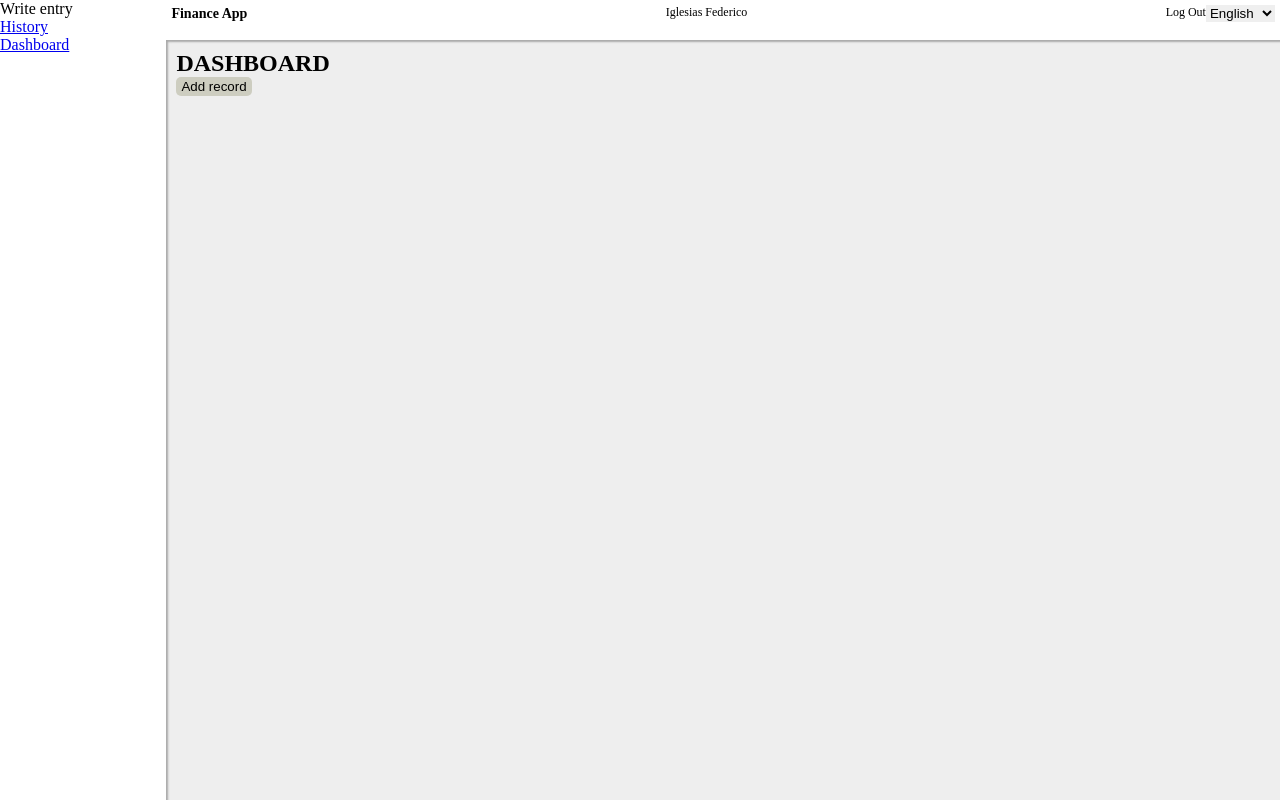
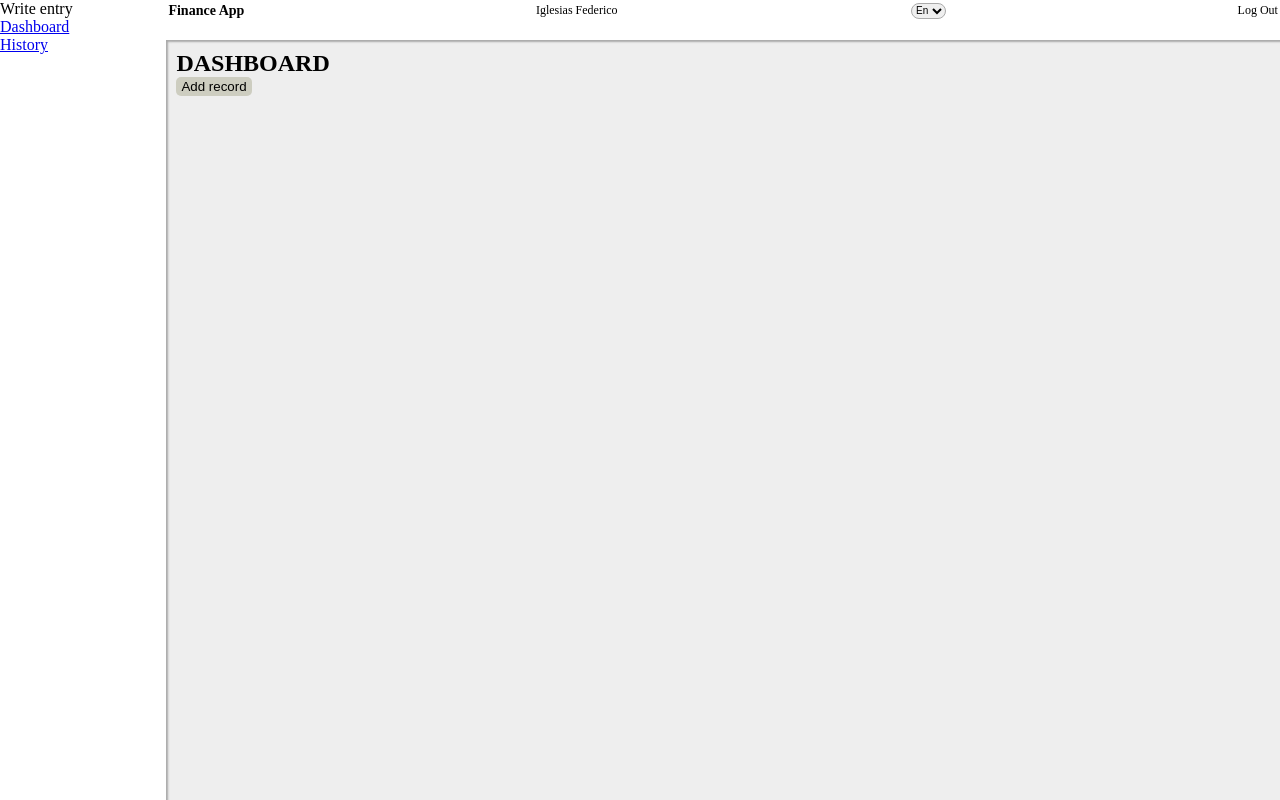
Before and after one commit to FedericoIglesias/arkanoid, a React (Vite) app in the folder finance-front/: page /dashboard in a window 1280 px wide. Built offline with nearby package versions, Linux system fonts and the light colour scheme.

Commit message:
addFewStyle

```diff
--- a/finance-front/src/app.tsx
+++ b/finance-front/src/app.tsx
@@ -1,8 +1,6 @@
-import { createContext, useState } from "react";
 import { Dashboard } from "./pages/dashboard";
 import "./index.css";
 import { History } from "./pages/history";
-import { Context } from "./vite-env";
 import { ValuesContext } from "./Context/valuesContext";
 import {
   createBrowserRouter,
--- a/finance-front/src/components/form.tsx
+++ b/finance-front/src/components/form.tsx
@@ -11,7 +11,6 @@ type Transaction = {
   categoryID: number;
   flowID: number;
 };
-
 
 const FormStyle = styled.form`
   background-color: ${PALETTE.SECONDARY};
@@ -57,8 +56,8 @@ export const Form = () => {
       body: JSON.stringify(transaction),
     })
       .then((response) => {
-        if (response.status !== 200){
-          alert(Error.RESPONSE[lenguage])
+        if (response.status !== 200) {
+          alert(Error.RESPONSE[lenguage]);
         }
       })
       .catch((err) => {
@@ -67,7 +66,10 @@ export const Form = () => {
   };
 
   const handleChange = (
-    e: ChangeEvent<HTMLInputElement> | ChangeEvent<HTMLSelectElement>
+    e:
+      | ChangeEvent<HTMLInputElement>
+      | ChangeEvent<HTMLSelectElement>
+      | ChangeEvent<HTMLTextAreaElement>
   ) => {
     switch (e.target.name) {
       case tags.AMOUNT[0]:
@@ -97,11 +99,15 @@ export const Form = () => {
         onChange={(e) => handleChange(e)}
       />
       <label htmlFor="description">{tags.DESCRIPTION[lenguage]}</label>
-      <input
-        type="text"
+      <textarea
+        rows={4}
+        cols={5}
+        maxLength={50}
+
         name={tags.DESCRIPTION[0]}
         id="transaction"
         onChange={(e) => handleChange(e)}
+        style={{resize: 'none'}}
       />
       <label htmlFor="flow">{tags.FLOW[lenguage]}</label>
       <select
--- a/finance-front/src/components/header.tsx
+++ b/finance-front/src/components/header.tsx
@@ -5,11 +5,19 @@ import { Context } from "../vite-env";
 
 export const Header = () => {
   const Header = styled.section`
-    padding: 5px;
+    padding: 2px;
     display: flex;
     justify-content: space-between;
+    align-items: center;
     div {
       display: flex;
+    }
+    select {
+      margin-left: 2px;
+      font-size: 10px;
+      padding-bottom: 1px;
+      border: 1px solid #aaa;
+      border-radius: 10px;
     }
   `;
 
@@ -28,13 +36,11 @@ export const Header = () => {
     <Header>
       <h1>Finance App</h1>
       <p>Iglesias Federico</p>
-      <div>
-        <p>Log Out</p>
-        <select onChange={(e) => handlerChange(e)} value={values.language}>
-          <option value={0}>English</option>
-          <option value={1}>Español</option>
-        </select>
-      </div>
+      <select onChange={(e) => handlerChange(e)} value={values.language}>
+        <option value={0}>En</option>
+        <option value={1}>Es</option>
+      </select>
+      <p>Log Out</p>
     </Header>
   );
 };
--- a/finance-front/src/components/modals.tsx
+++ b/finance-front/src/components/modals.tsx
@@ -3,7 +3,7 @@ import Modal from "@mui/material/Modal";
 import { Form } from "./form";
 import styled from "styled-components";
 import { PALETTE } from "../const";
-import { useState } from "react";
+import { Children, useState } from "react";
 
 const style = {
   position: "absolute" as "absolute",
@@ -24,7 +24,13 @@ const ButtonDiv = styled.div`
   }
 `;
 
-export const Modals = ({ tag }: { tag: string }) => {
+export const Modals = ({
+  tag,
+  children,
+}: {
+  tag: string;
+  children: JSX.Element;
+}) => {
   const [open, setOpen] = useState(false);
   const handleOpen = () => setOpen(true);
   const handleClose = () => setOpen(false);
@@ -41,7 +47,8 @@ export const Modals = ({ tag }: { tag: string }) => {
         aria-describedby="modal-modal-description"
       >
         <Box sx={style}>
-          <Form></Form>
+          {/* <Form></Form> */}
+          {children}
         </Box>
       </Modal>
     </div>
--- a/finance-front/src/components/panel.tsx
+++ b/finance-front/src/components/panel.tsx
@@ -8,10 +8,10 @@ export const Panel = () => {
       <p>Write entry</p>
       <ul>
         <li>
-          <a href="/history">History</a>
+          <a href="/dashboard">Dashboard</a>
         </li>
         <li>
-          <a href="/dashboard">Dashboard</a>
+          <a href="/history">History</a>
         </li>
       </ul>
     </Aside>
--- a/finance-front/src/components/table.tsx
+++ b/finance-front/src/components/table.tsx
@@ -50,7 +50,7 @@ export const Table = ({ listHead }: { listHead: string[] }) => {
   const Table = styled.section`
     font-size: 10px;
     max-width: 85%;
-    max-height: 80vh;
+    max-height: 75vh;
     margin: 0 auto;
     overflow-y: auto;
     div {
@@ -63,11 +63,6 @@ export const Table = ({ listHead }: { listHead: string[] }) => {
         padding: 2px 0px 2px 6px;
       }
     }
-    /* div:nth-child(1) {
-      top: 0;
-      position: sticky;
-      background-color: #ddd;
-    } */
   `;
 
   return (
--- a/finance-front/src/pages/dashboard.tsx
+++ b/finance-front/src/pages/dashboard.tsx
@@ -4,6 +4,7 @@ import { Screen } from "../components/screen";
 import { WORDS } from "../const";
 import { ValueContext } from "../Context/valuesContext";
 import { Context } from "../vite-env";
+import { Form } from "../components/form";
 
 export const Dashboard = () => {
   const { values }: { values: Context } = useContext<any>(ValueContext);
@@ -12,7 +13,9 @@ export const Dashboard = () => {
     <Screen>
       <>
         <h2>DASHBOARD</h2>
-        <Modals tag={WORDS.ADD_RECORD[values.language]} />
+        <Modals tag={WORDS.ADD_RECORD[values.language]}>
+          <Form></Form>
+        </Modals>
       </>
     </Screen>
   );
--- a/finance-front/src/pages/history.tsx
+++ b/finance-front/src/pages/history.tsx
@@ -1,17 +1,12 @@
 import { useContext } from "react";
 import { Screen } from "../components/screen";
-import {  tags } from "../const";
+import { tags, WORDS } from "../const";
 import { ValueContext } from "../Context/valuesContext";
 import { Context } from "../vite-env";
 import { Table } from "../components/table";
-// import { TableGeneral as Table } from "../components/table";
+import { Form } from "../components/form";
+import { Modals } from "../components/modals";
 
-// const listTags: Array<string> = [
-//   tags.AMOUNT[lenguage],
-//   tags.CATEGORY[lenguage],
-//   tags.DESCRIPTION[lenguage],
-//   tags.FLOW[lenguage],
-// ];
 
 export const History = () => {
   const { values }: { values: Context } = useContext<any>(ValueContext);
@@ -27,6 +22,9 @@ export const History = () => {
   return (
     <Screen>
       <>
+        <Modals tag={WORDS.ADD_RECORD[values.language]}>
+          <Form />
+        </Modals>
         <Table listHead={listTags} />
       </>
     </Screen>
```
